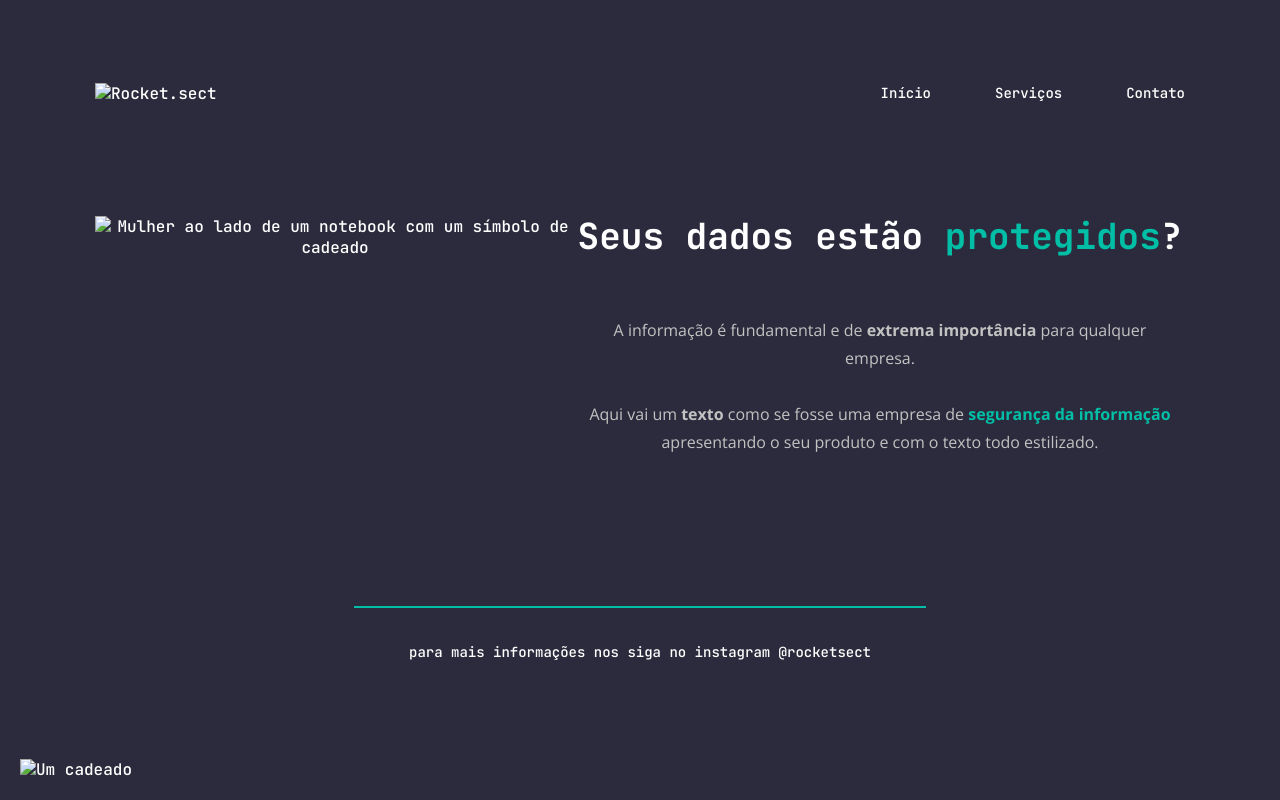
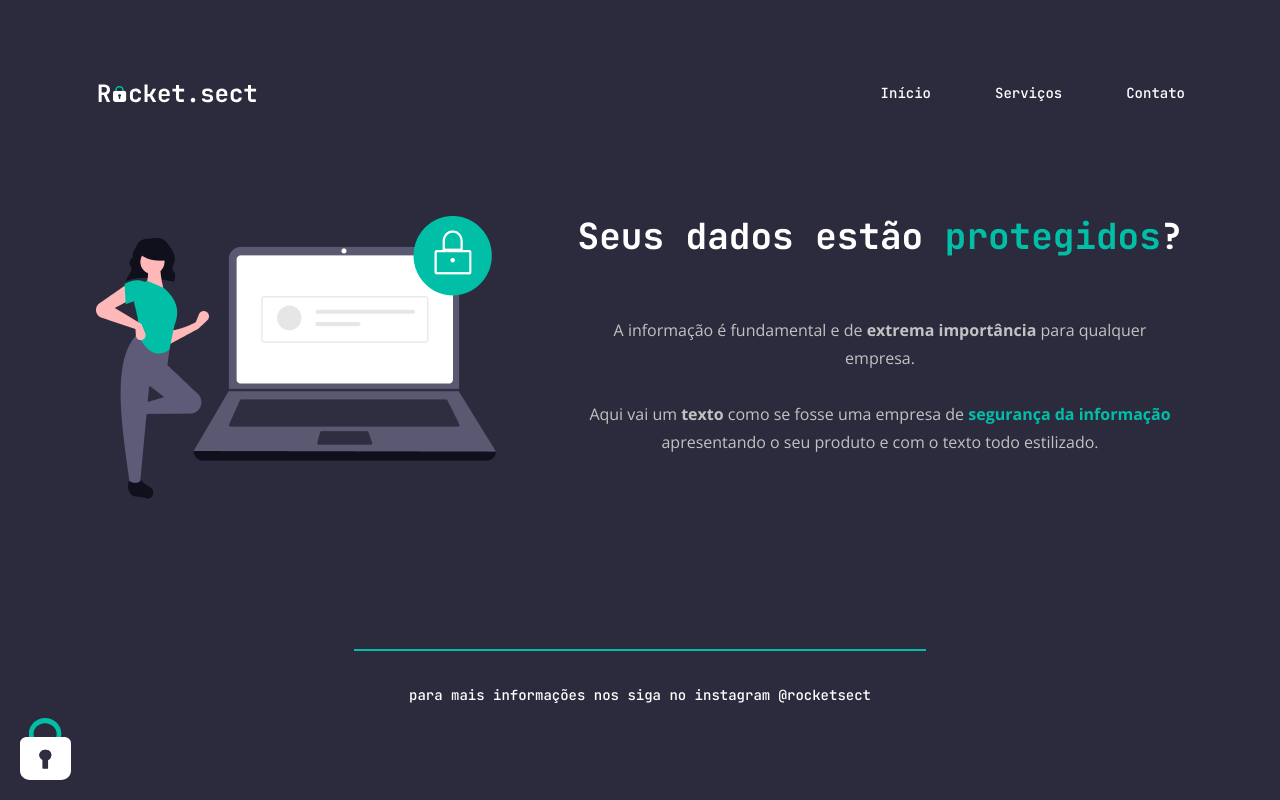
Before and after one commit to renanr0cha/security-company-landing-page, a plain HTML site: page index.html in a window 1280 px wide. Drawn offline with nearby package versions, Linux system fonts and the light colour scheme; the site is published under a folder, as on GitHub Pages, so addresses that start at the root find nothing.

Commit message:
editing img tags

```diff
--- a/index.html
+++ b/index.html
@@ -12,7 +12,7 @@
 <body>
   <div class="page">
     <header>
-      <a href="#" id="logo"><img src="/images/logo.svg" alt="Rocket.sect"></a>
+      <a href="#" id="logo"><img src="./images/logo.svg" alt="Rocket.sect"></a>
       <nav>
         <ul>
           <li><a href="#">Início</a></li>
@@ -22,7 +22,7 @@
       </nav>
     </header>
     <main>
-      <img src="/images/img1.png" alt="Mulher ao lado de um notebook com um símbolo de cadeado">
+      <img src="./images/img1.png" alt="Mulher ao lado de um notebook com um símbolo de cadeado">
       <section>
         <h1>Seus dados estão <span>protegidos</span>?</h1>
         <p>A informação é fundamental e de <strong>extrema importância</strong> para qualquer empresa.<br/><br/>Aqui vai um <strong>texto</strong> como se fosse uma empresa de <span><strong>segurança da informação</strong></span> apresentando o seu produto e com o texto todo estilizado.</p>
@@ -33,7 +33,7 @@
       <p>para mais informações nos siga no instagram <a href="#">@rocketsect</a></p>
     </footer>
 
-    <img id="lock" src="/images/padlock.svg" alt="Um cadeado">
+    <img id="lock" src="./images/padlock.svg" alt="Um cadeado">
   </div>
 </body>
 </html>
```
